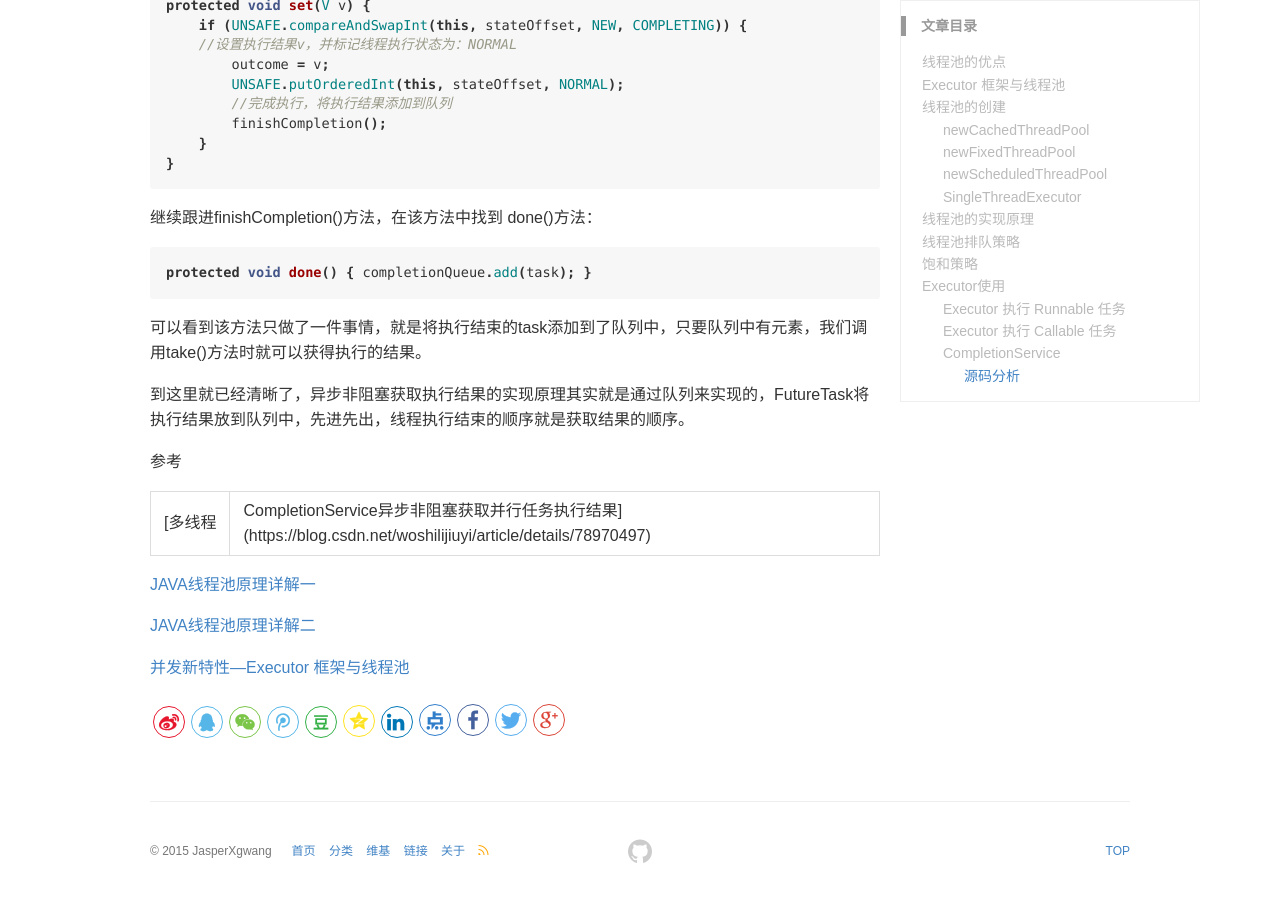
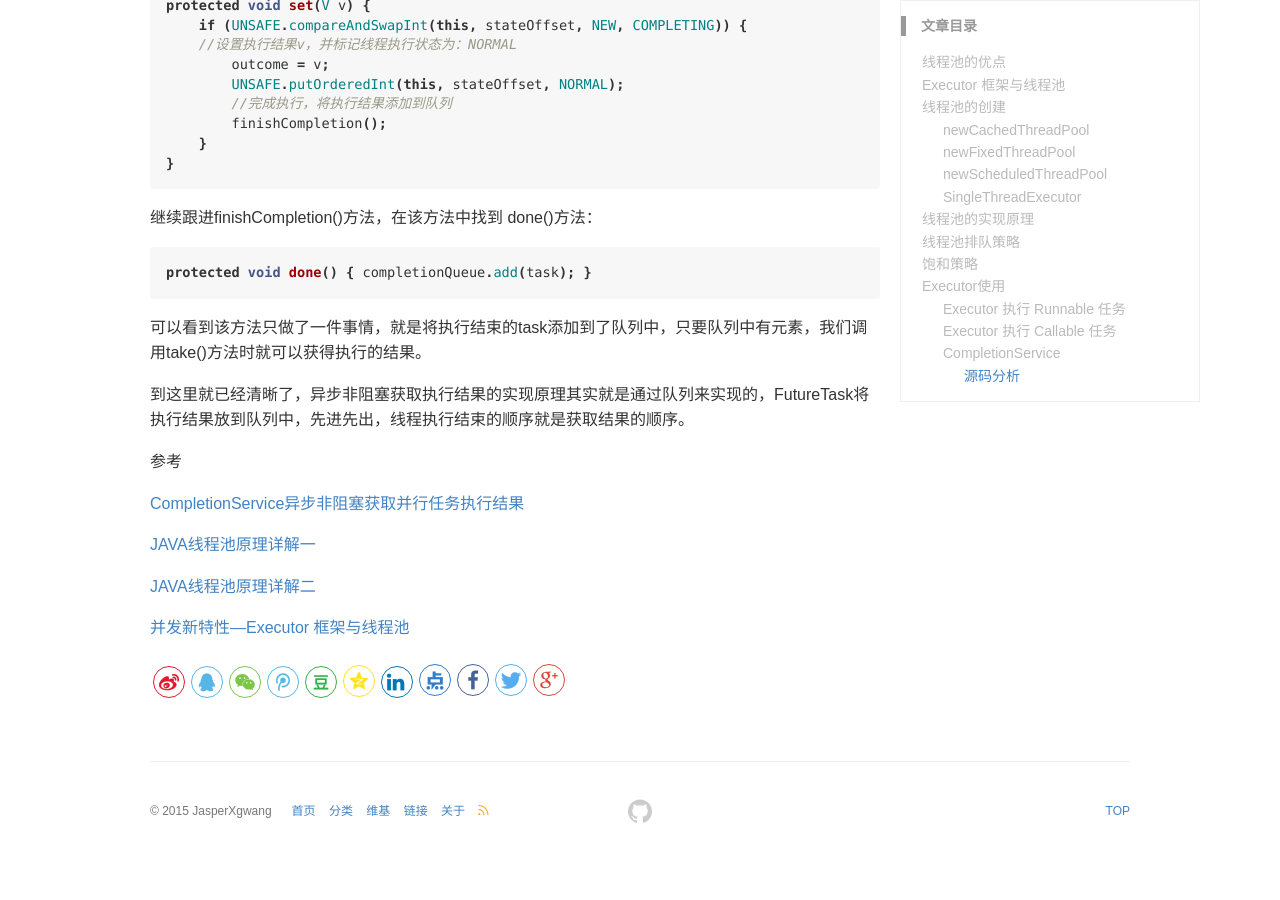
Before and after one commit to JasperBalcony/JasperBalcony.github.io, a Jekyll site: the page built from _posts/concurrent/2018-11-11-Java线程池原理.md, in a window 1280 px wide and 900 px high, scrolled down 10662 px. Built offline with Jekyll 4.4.1, drawn with Linux system fonts in a browser that asks for light colours; nearby versions of some CDN libraries; library files that are not in the unit come from our copies; comment, search, counter and statistics services are not loaded; after the commit the page ends 11522 px from its top, so only the background shows below that.

Commit message:
线程池原理

```diff
--- a/_posts/concurrent/2018-11-11-Java线程池原理.md
+++ b/_posts/concurrent/2018-11-11-Java线程池原理.md
@@ -431,7 +431,7 @@ protected void done() { completionQueue.add(task); }
 
 参考
 
-[多线程 | CompletionService异步非阻塞获取并行任务执行结果](https://blog.csdn.net/woshilijiuyi/article/details/78970497)
+[CompletionService异步非阻塞获取并行任务执行结果](https://blog.csdn.net/woshilijiuyi/article/details/78970497)
 
 [JAVA线程池原理详解一](https://www.cnblogs.com/dongguacai/p/6030187.html)
 
```
